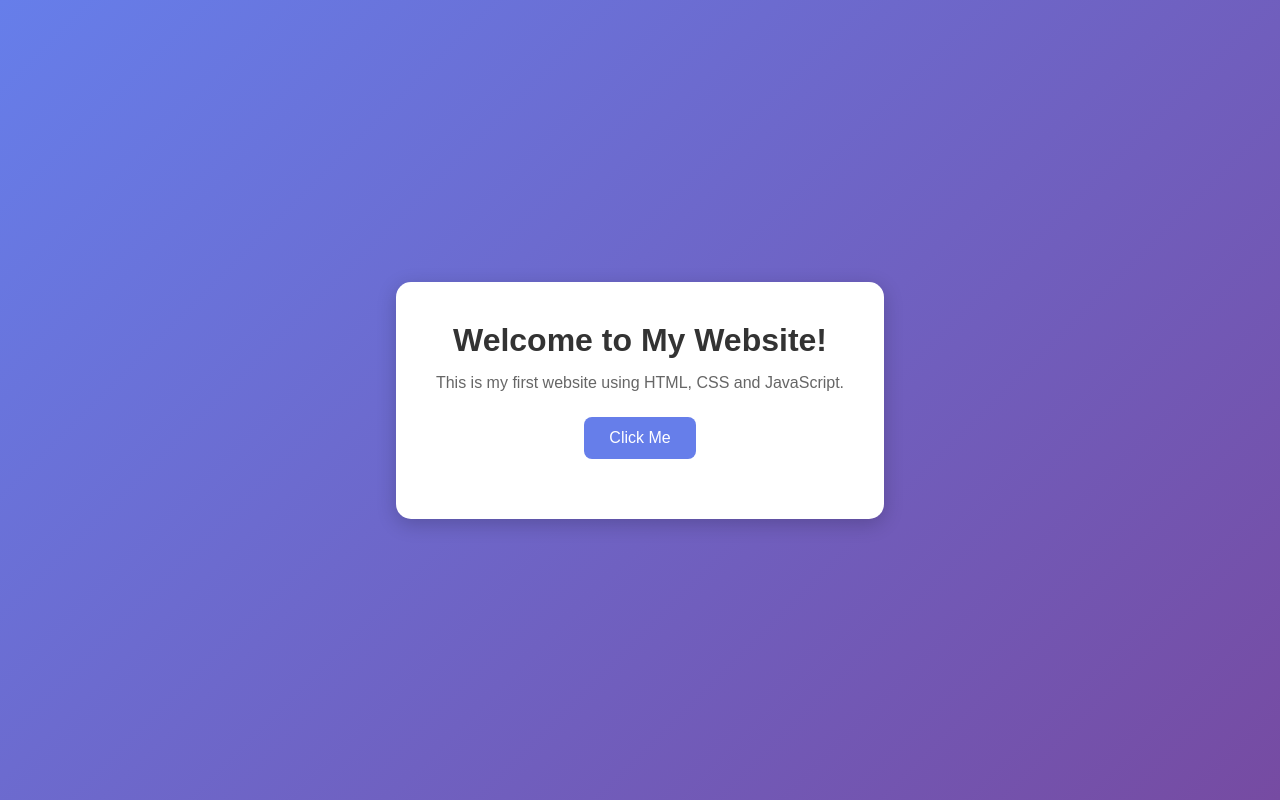
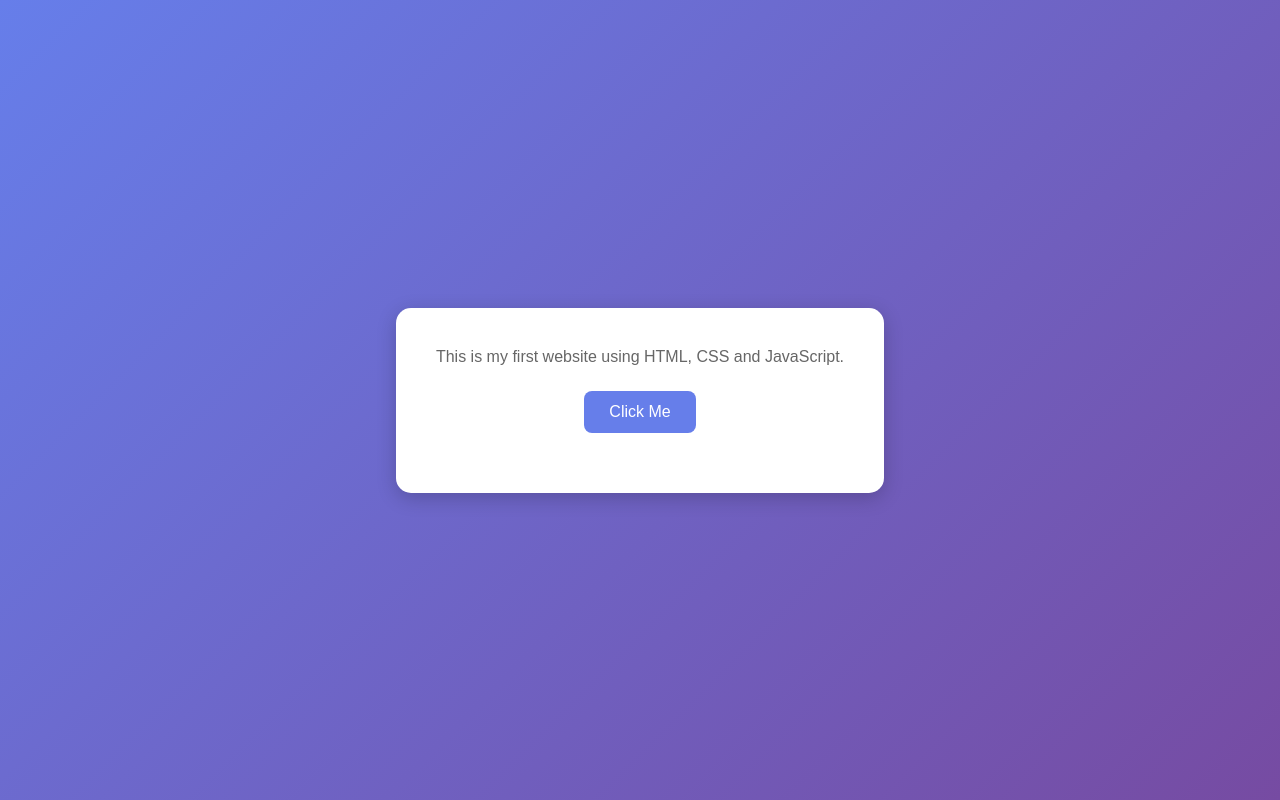
Before and after one commit to qadirkhan-1/Resturan_system, a plain HTML site: page index.html in a window 1280 px wide. Drawn offline with Linux system fonts and the light colour scheme.

Commit message:
i change the heading

```diff
--- a/index.html
+++ b/index.html
@@ -10,7 +10,7 @@
 <body>
 
     <div class="container">
-        <h1>Welcome to My Website!</h1>
+
         <p>This is my first website using HTML, CSS and JavaScript.</p>
 
         <button onclick="showMessage()">Click Me</button>
```
